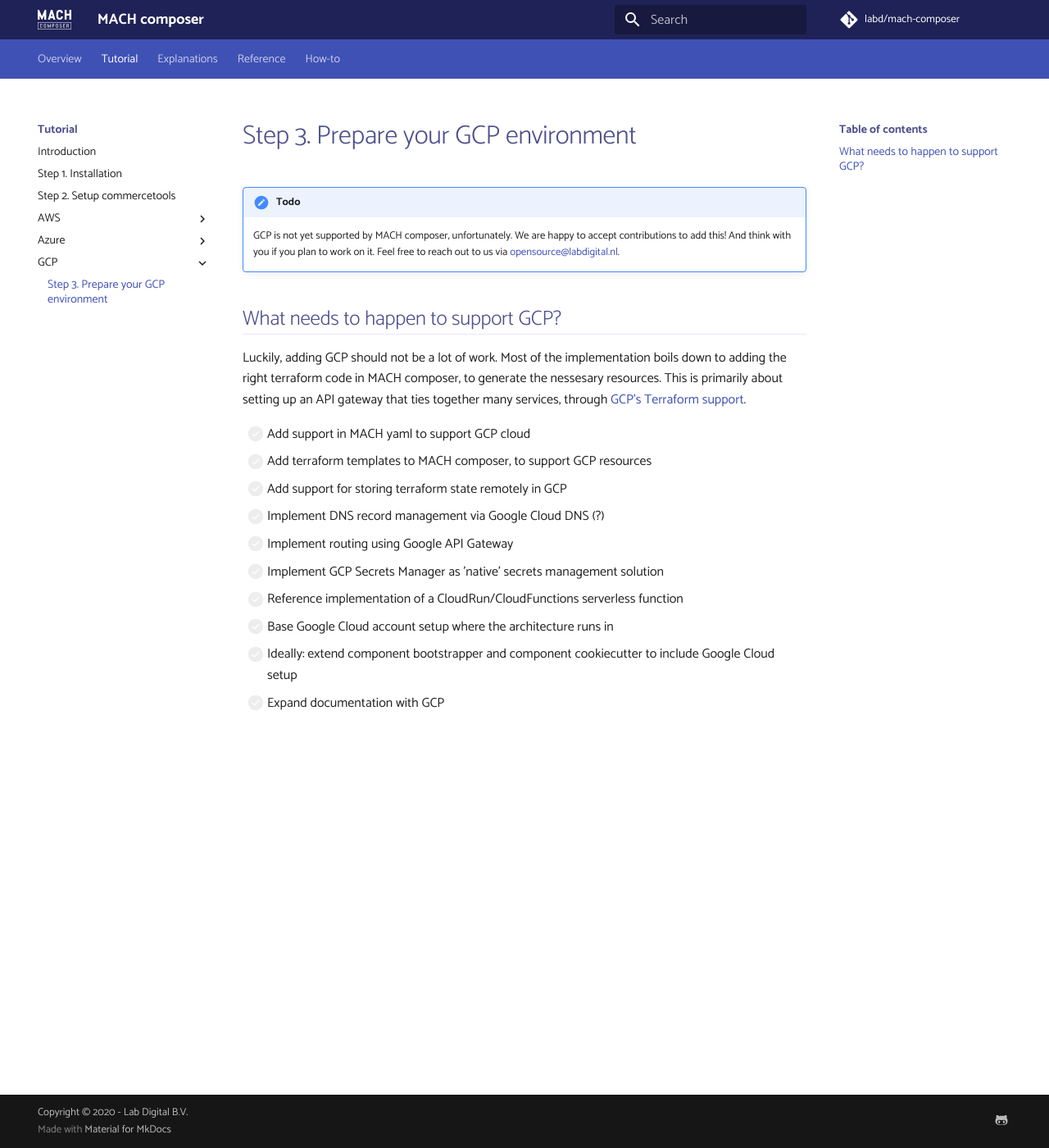
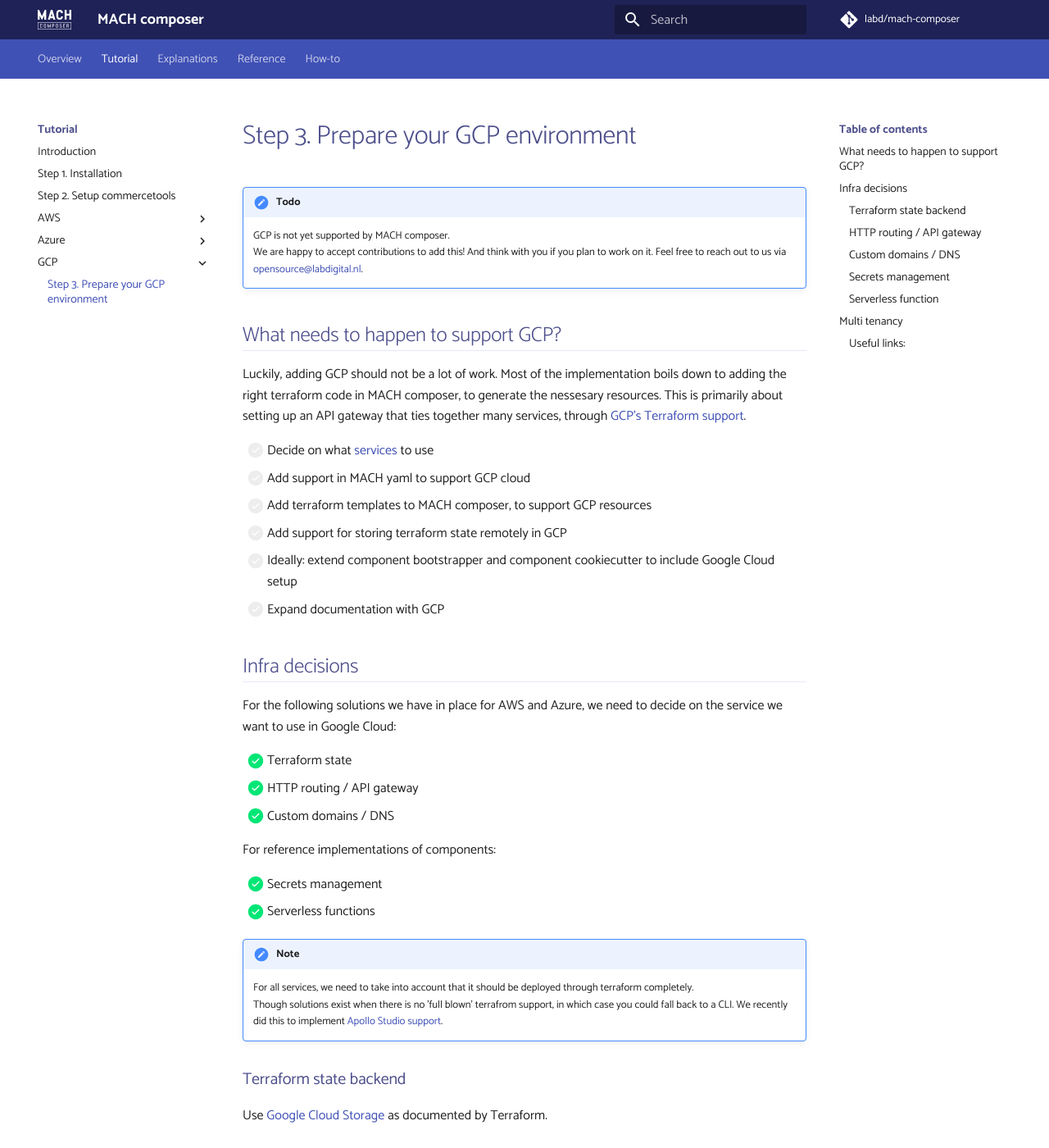
Before and after one commit to mach-composer/mach-composer-cli, an MkDocs documentation site: the page built from docs/src/tutorial/gcp/step-3-setup-gcp.md, in a window 1280 px wide and 1400 px high. Shown: the whole window at 82% size. Built offline with MkDocs 1.6.1 and Material for MkDocs 9.7.7, drawn with Linux system fonts in a browser that asks for light colours; a script that is not in the unit is left out; comment, search, counter and statistics services are not loaded; some of the changed text lies outside the part shown.

Commit message:
Update GCP doc

```diff
--- a/docs/src/tutorial/gcp/step-3-setup-gcp.md
+++ b/docs/src/tutorial/gcp/step-3-setup-gcp.md
@@ -1,20 +1,83 @@
 # Step 3. Prepare your GCP environment
 
 !!! todo
-    GCP is not yet supported by MACH composer, unfortunately.
+    GCP is not yet supported by MACH composer.<br>
     We are happy to accept contributions to add this! And think with you if you plan to work on it. Feel free to reach out to us via [opensource@labdigital.nl](mailto:opensource@labdigital.nl).
 
 ## What needs to happen to support GCP?
 
 Luckily, adding GCP should not be a lot of work. Most of the implementation boils down to adding the right terraform code in MACH composer, to generate the nessesary resources. This is primarily about setting up an API gateway that ties together many services, through [GCP's Terraform support](https://registry.terraform.io/providers/hashicorp/google/latest/docs).
 
+- [ ] Decide on what [services](#infra-decisions) to use
 - [ ] Add support in MACH yaml to support GCP cloud
 - [ ] Add terraform templates to MACH composer, to support GCP resources
 - [ ] Add support for storing terraform state remotely in GCP
-- [ ] Implement DNS record management via Google Cloud DNS (?)
-- [ ] Implement routing using Google API Gateway
-- [ ] Implement GCP Secrets Manager as 'native' secrets management solution
-- [ ] Reference implementation of a CloudRun/CloudFunctions serverless function
-- [ ] Base Google Cloud account setup where the architecture runs in
 - [ ] Ideally: extend component bootstrapper and component cookiecutter to include Google Cloud setup
 - [ ] Expand documentation with GCP
+
+## Infra decisions
+
+For the following solutions we have in place for AWS and Azure, we need to decide on the service we want to use in Google Cloud:
+
+- [x] Terraform state
+- [x] HTTP routing / API gateway
+- [x] Custom domains / DNS
+
+For reference implementations of components:
+
+- [x] Secrets management
+- [x] Serverless functions
+
+!!! note
+    For all services, we need to take into account that it should be deployed through terraform completely.<br>
+    Though solutions exist when there is no 'full blown' terrafrom support, in which case you could fall back to a CLI. We recently did this to implement [Apollo Studio support](https://github.com/labd/mach-composer/pull/78).
+
+### Terraform state backend
+
+Use [Google Cloud Storage](https://www.terraform.io/docs/language/settings/backends/gcs.html) as documented by Terraform.
+
+### HTTP routing / API gateway
+
+Use [API Gateway](https://registry.terraform.io/providers/hashicorp/google/latest/docs/resources/api_gateway_api).
+
+- [Quickstart](https://cloud.google.com/api-gateway/docs/get-started-cloud-functions)
+- [Beta support for it in terraform](https://registry.terraform.io/providers/hashicorp/google/latest/docs/resources/api_gateway_api)
+
+
+**Custom domains**
+
+Custom domain names are not supported by API Gateway.
+For custom domains, we need to create a load balancer and direct requests to the `gateway.dev` domain of the deployed API.
+
+- [Setting up load balancing 'the hard way'](https://cloud.google.com/blog/topics/developers-practitioners/serverless-load-balancing-terraform-hard-way)
+- [API gateway behind load balancer](https://medium.com/swlh/google-api-gateway-and-load-balancer-cdn-9692b7a976df)
+- [Load balancing with Terraform](https://cloud.google.com/community/tutorials/modular-load-balancing-with-terraform)
+
+### Custom domains / DNS
+
+[Google Cloud DNS](https://registry.terraform.io/providers/hashicorp/google/latest/docs/resources/dns_record_set)
+
+### Secrets management
+
+[GCP secrets manager](https://registry.terraform.io/providers/hashicorp/google/latest/docs/resources/secret_manager_secret).
+
+### Serverless function
+
+- Serverless functions: [Google Cloud Functions](https://registry.terraform.io/providers/hashicorp/google/latest/docs/resources/cloudfunctions_function)
+    - Example for commercetools api extensions
+    - Example for commercetools subscriptions
+    - Example for generic API
+- Serverless Docker containers: [Google CloudRun](https://registry.terraform.io/providers/hashicorp/google/latest/docs/resources/cloud_run_service)
+    - Example for generic API
+
+Interesting read: [https://dev.to/didil/gcp-api-gateway-demo-with-terraform-go-cloud-run-3o9e](https://dev.to/didil/gcp-api-gateway-demo-with-terraform-go-cloud-run-3o9e)
+
+## Multi tenancy
+
+We need to determine what 'project structure' will be used in GCP.
+In other clouds we use multiple **resource groups** (Azure) and **accounts** (AWS) to provide multi-tenancy/platform partitioning between sites.
+The same should be achieved with GCP.
+### Useful links:
+
+  - [https://cloud.google.com/solutions/best-practices-vpc-design](https://cloud.google.com/solutions/best-practices-vpc-design)
+  - [https://cloud.google.com/docs/enterprise/best-practices-for-enterprise-organizations](https://cloud.google.com/docs/enterprise/best-practices-for-enterprise-organizations)
```
